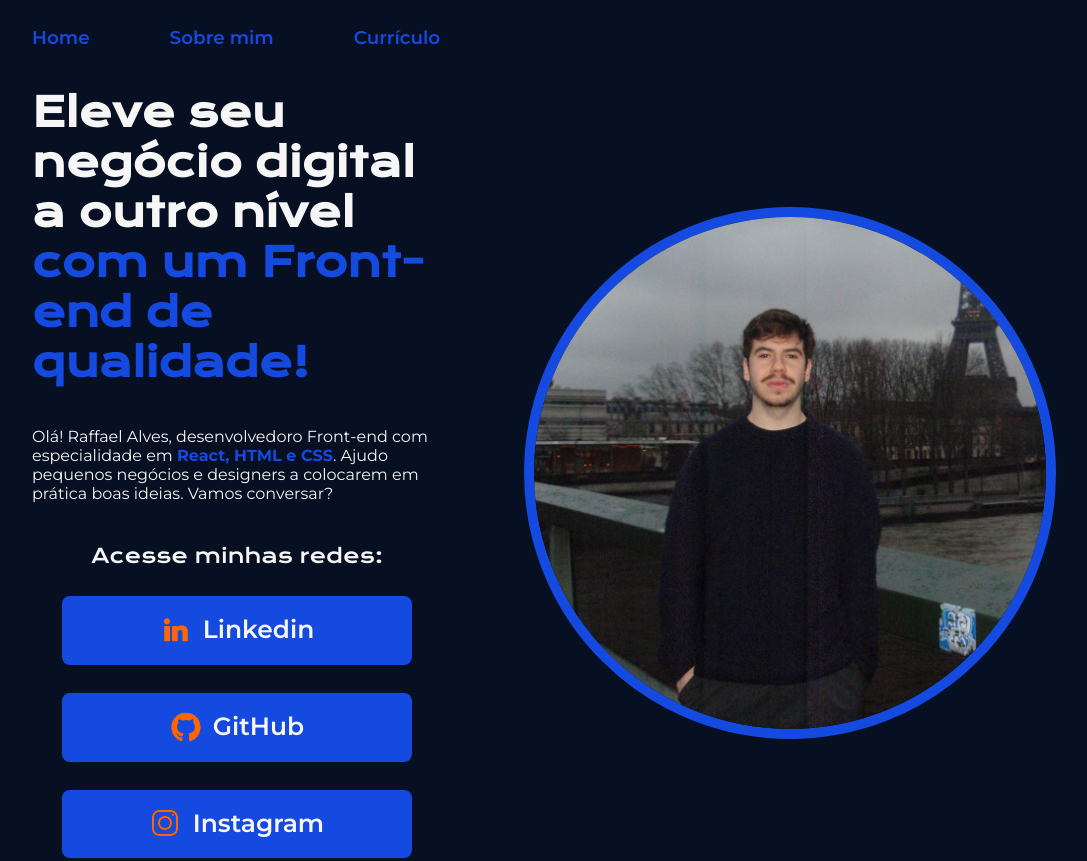
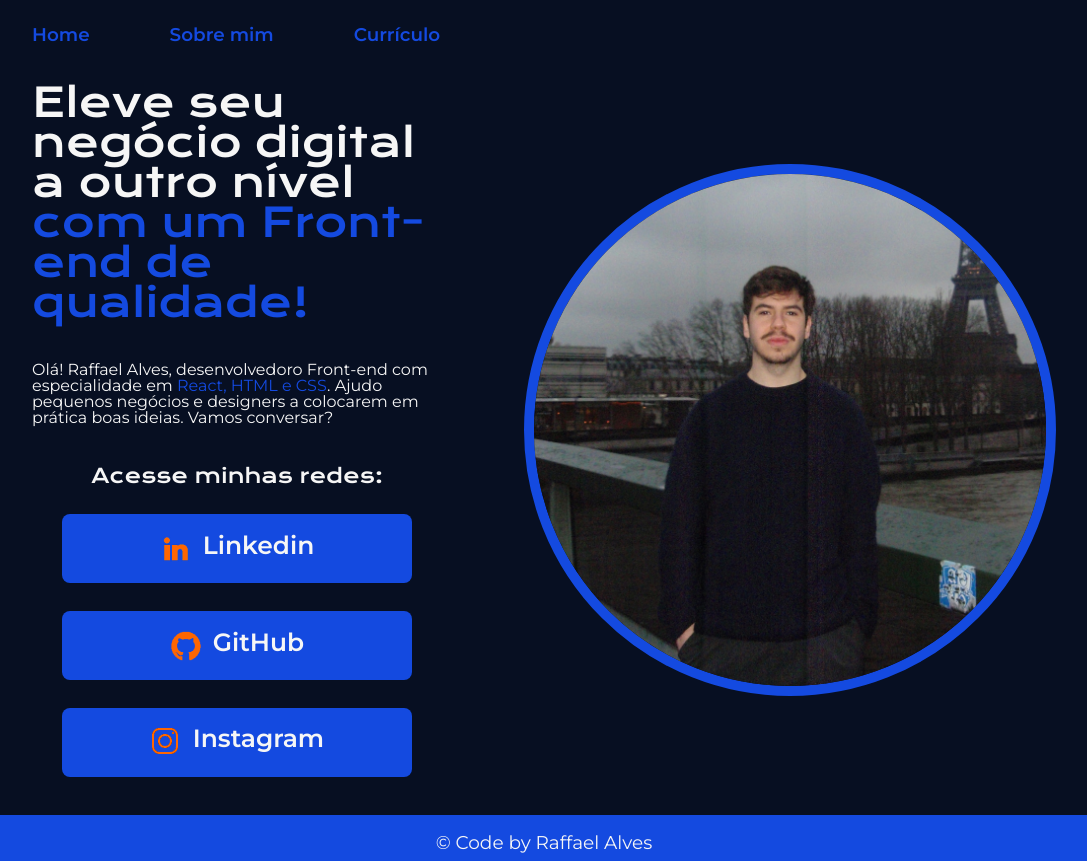
Before and after one commit to raffaelalves-DEV/primeiro_portifolio, a plain HTML site: page index.html in a window 1280 px wide. Shown: the top 861 px of the page, without its empty margins (96-1183 px from the left). Drawn offline with nearby package versions, Linux system fonts and the light colour scheme.

Commit message:
css reset

```diff
--- a/index.html
+++ b/index.html
@@ -4,6 +4,7 @@
     <meta charset="UTF-8">
     <meta name="viewport" content="width=device-width, initial-scale=1.0">
     <title>Portifólio</title>
+    <link rel="stylesheet" href="./styles/reset.css">
     <link rel="stylesheet" href="./styles/style.css">
 </head>
 <body>
--- /dev/null
+++ b/styles/reset.css
@@ -0,0 +1,48 @@
+/* http://meyerweb.com/eric/tools/css/reset/
+   v2.0 | 20110126
+   License: none (public domain)
+*/
+
+html, body, div, span, applet, object, iframe,
+h1, h2, h3, h4, h5, h6, p, blockquote, pre,
+a, abbr, acronym, address, big, cite, code,
+del, dfn, em, img, ins, kbd, q, s, samp,
+small, strike, strong, sub, sup, tt, var,
+b, u, i, center,
+dl, dt, dd, ol, ul, li,
+fieldset, form, label, legend,
+table, caption, tbody, tfoot, thead, tr, th, td,
+article, aside, canvas, details, embed,
+figure, figcaption, footer, header, hgroup,
+menu, nav, output, ruby, section, summary,
+time, mark, audio, video {
+	margin: 0;
+	padding: 0;
+	border: 0;
+	font-size: 100%;
+	font: inherit;
+	vertical-align: baseline;
+}
+/* HTML5 display-role reset for older browsers */
+article, aside, details, figcaption, figure,
+footer, header, hgroup, menu, nav, section {
+	display: block;
+}
+body {
+	line-height: 1;
+}
+ol, ul {
+	list-style: none;
+}
+blockquote, q {
+	quotes: none;
+}
+blockquote:before, blockquote:after,
+q:before, q:after {
+	content: '';
+	content: none;
+}
+table {
+	border-collapse: collapse;
+	border-spacing: 0;
+}
```
Also changed, not shown: about.html (+1 -0 lines), 1 other file.
